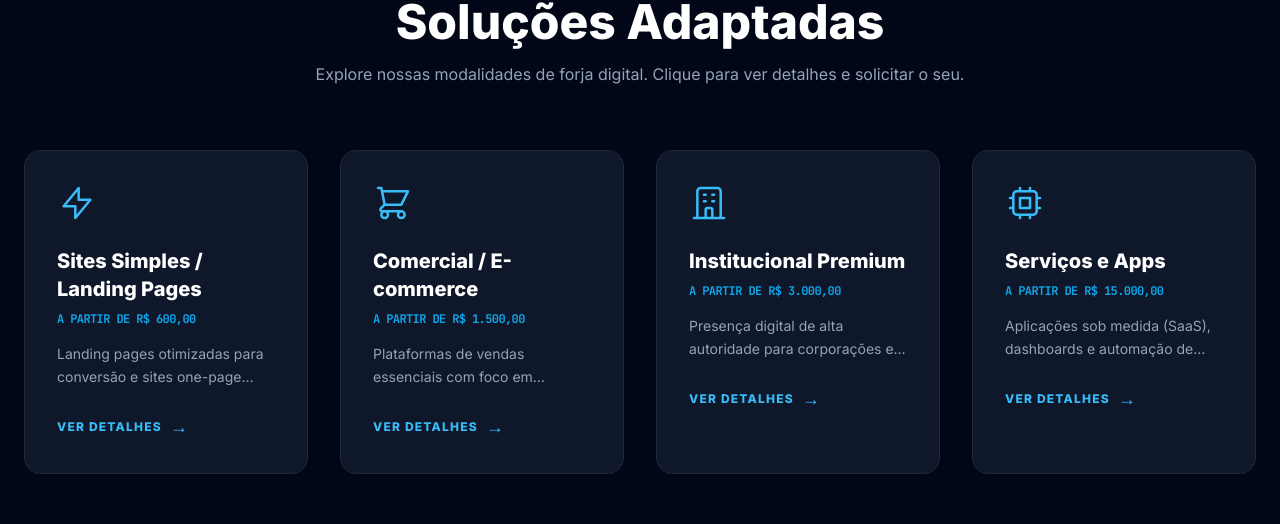
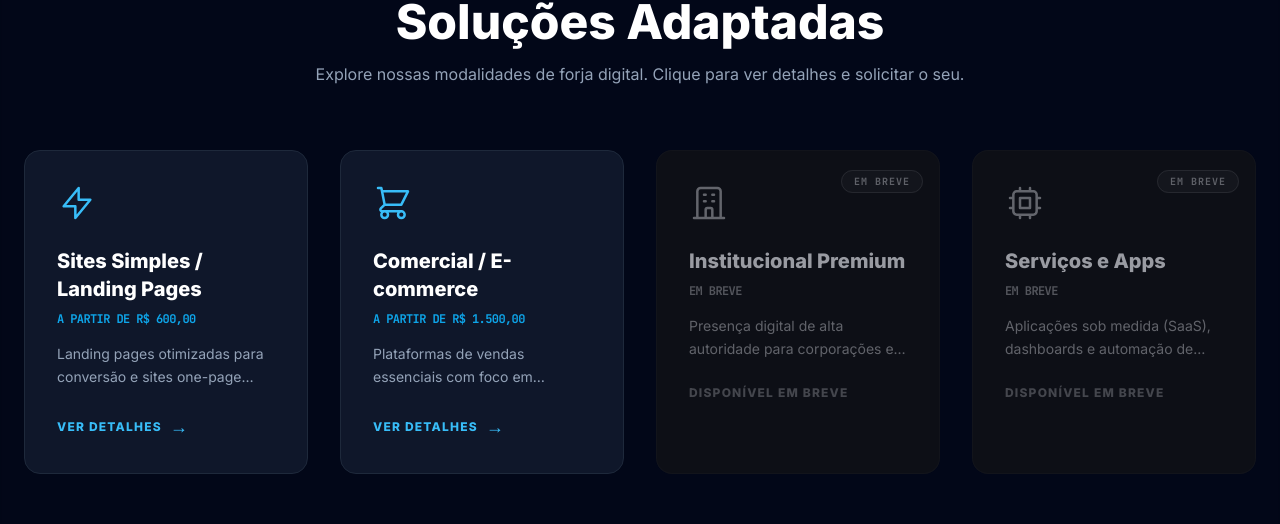
Before and after one commit to velariscodeOFC/Velaris-Code-, a React (Vite) app: page / in a window 1280 px wide. Shown: the part 939-1463 px from the top of the page. Built offline with nearby package versions, Linux system fonts and the light colour scheme.

Commit message:
feat: add new Services component to display available service offerings with detailed modals.

```diff
--- a/components/Services.tsx
+++ b/components/Services.tsx
@@ -17,6 +17,7 @@ interface ServiceItem {
   features: string[];
   priceRange: string;
   models: ServiceModel[];
+  comingSoon?: boolean;
 }
 
 interface ServicesProps {
@@ -73,7 +74,8 @@ const services: ServiceItem[] = [
       { name: "Corporate Global", image: "https://picsum.photos/seed/corp1/400/300", tag: "Enterprise" },
       { name: "Creative Agency", image: "https://picsum.photos/seed/corp2/400/300", tag: "Modern" },
       { name: "Consultancy Pro", image: "https://picsum.photos/seed/corp3/400/300", tag: "Trust" }
-    ]
+    ],
+    comingSoon: true
   },
   {
     id: "apps",
@@ -90,7 +92,8 @@ const services: ServiceItem[] = [
       { name: "Admin Dashboard", image: "https://picsum.photos/seed/app1/400/300", tag: "Management" },
       { name: "Social SaaS", image: "https://picsum.photos/seed/app2/400/300", tag: "Social" },
       { name: "Finance Hub", image: "https://picsum.photos/seed/app3/400/300", tag: "Fintech" }
-    ]
+    ],
+    comingSoon: true
   }
 ];
 
@@ -120,22 +123,38 @@ const Services: React.FC<ServicesProps> = ({ onSelectService }) => {
         {services.map((service, index) => (
           <div
             key={index}
-            onClick={() => setSelectedService(service)}
-            className="p-8 rounded-2xl bg-slate-900 border border-slate-800 hover:border-sky-500/50 transition-all group cursor-pointer hover:-translate-y-2 text-center md:text-left"
+            onClick={() => !service.comingSoon && setSelectedService(service)}
+            className={`p-8 rounded-2xl bg-slate-900 border transition-all text-center md:text-left relative overflow-hidden ${service.comingSoon
+                ? 'border-slate-800/50 opacity-60 cursor-default grayscale'
+                : 'border-slate-800 hover:border-sky-500/50 group cursor-pointer hover:-translate-y-2'
+              }`}
           >
+            {service.comingSoon && (
+              <div className="absolute top-4 right-4 z-10">
+                <span className="px-3 py-1 rounded-full bg-sky-500/10 border border-sky-500/30 text-sky-400 text-[10px] font-bold uppercase tracking-widest mono animate-pulse">
+                  Em Breve
+                </span>
+              </div>
+            )}
             <div className="mb-6 text-sky-400 transition-transform group-hover:scale-110 flex justify-center md:justify-start">
               {service.icon}
             </div>
             <h4 className="text-xl font-bold text-white mb-2">{service.title}</h4>
             <div className="text-sky-500 text-xs mono font-bold mb-4 uppercase tracking-tighter">
-              A partir de {service.priceRange.split('-')[0]}
+              {service.comingSoon ? 'Em breve' : `A partir de ${service.priceRange.split('-')[0]}`}
             </div>
             <p className="text-slate-400 mb-6 text-sm leading-relaxed line-clamp-2">
               {service.description}
             </p>
-            <button className="text-sky-400 text-xs font-bold uppercase tracking-widest flex items-center justify-center md:justify-start gap-2 group-hover:gap-3 transition-all w-full md:w-auto">
-              Ver Detalhes <span className="text-lg">→</span>
-            </button>
+            {service.comingSoon ? (
+              <span className="text-slate-500 text-xs font-bold uppercase tracking-widest flex items-center justify-center md:justify-start gap-2 w-full md:w-auto">
+                Disponível em breve
+              </span>
+            ) : (
+              <button className="text-sky-400 text-xs font-bold uppercase tracking-widest flex items-center justify-center md:justify-start gap-2 group-hover:gap-3 transition-all w-full md:w-auto">
+                Ver Detalhes <span className="text-lg">→</span>
+              </button>
+            )}
           </div>
         ))}
       </div>
```
